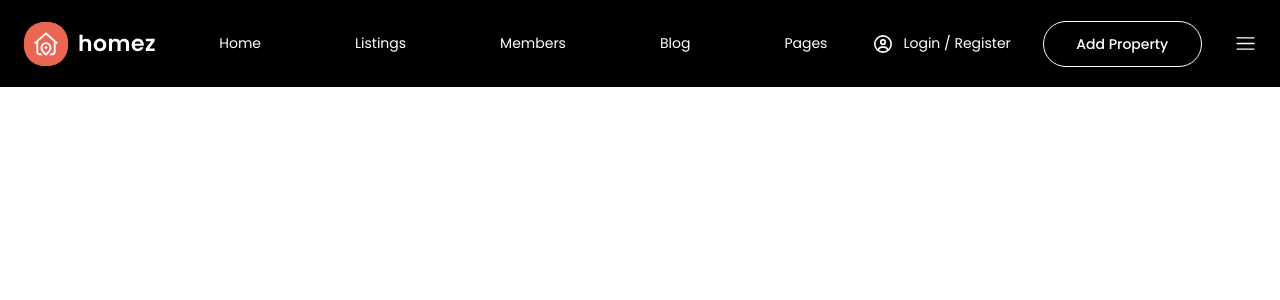
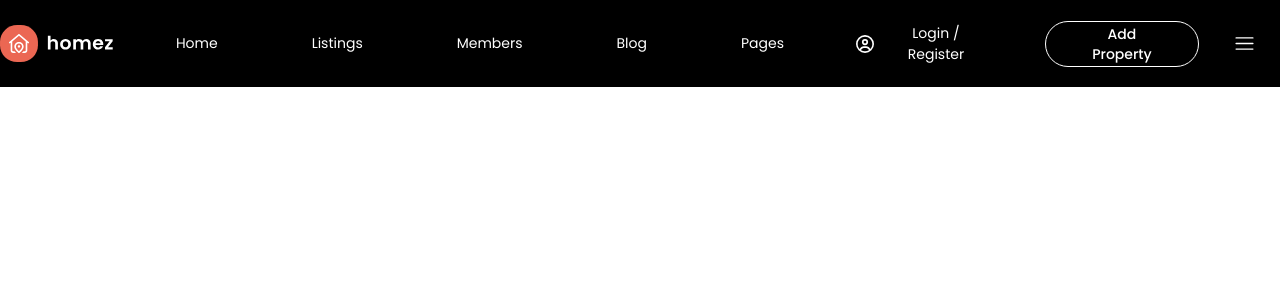
Before and after one commit to MarcAlva2003/homez-real-estate, a Next.js app: page / in a window 1280 px wide. Shown: the top 300 px of the page. Built offline with nearby package versions, Linux system fonts and the light colour scheme.

Commit message:
buttons-header correction

```diff
--- a/src/app/layout.style.css
+++ b/src/app/layout.style.css
@@ -24,7 +24,7 @@ header{
     justify-content: center;
     align-items: center;
     border-radius: 45px;
-    cursor: default;
+    cursor: pointer;
     @apply bg-common-black hover:bg-grey-100
 }
 
@@ -36,15 +36,30 @@ header{
    font-size: 18px;
 }
 
+.separation {
+    margin-right: 33px;
+}
+
+.button-underline{
+    height: 44px;
+    padding: 0 25px;
+    display: flex;
+    justify-content: center;
+    align-items: center;
+    border-radius: 45px;
+    cursor: pointer;
+    @apply hover:bg-grey-100 hover:underline
+}
+
 .icon2{
-    padding-right: 32px;
     padding-left: 11px;
 }
 
 .icon3{
-    padding-left: 33px;
     font-size: 21px;
+    margin-left: 10px;
 }
+
 
 .logo {
     vertical-align: center;
--- a/src/app/layout.tsx
+++ b/src/app/layout.tsx
@@ -9,6 +9,7 @@ import { RxHamburgerMenu } from "react-icons/rx";
 import { FaRegCircleUser } from "react-icons/fa6";
 import Image from "next/image";
 import mainLogo from "../../public/logos/mainLogo.svg"
+import Link from "next/link";
 
 
 
@@ -37,6 +38,7 @@ export default function RootLayout({
             <div className='flex items-center'>
                     <div className='flex items-center logo'>
                         <>
+                        <Link href={'/'}>
                         <Image
                           src={mainLogo}
                           alt="screenchot of logo"
@@ -44,7 +46,9 @@ export default function RootLayout({
                           height={44}
                           className="hidden md:block"
                         />
+                        </Link>
                         </>
+
                     </div>
               <div className='flex items-center'>
                 {options.map((option)=> {
@@ -57,14 +61,18 @@ export default function RootLayout({
               </div>
             </div>
             <div className='flex items-center'>
-              <div className="flex items-center">
+              <div className="separation">
+                <div className="flex items-center ">
+                  <button className="button-underline">
                     <div className="icon1">
                       <>
                         <FaRegCircleUser />
                       </>
                     </div>
                     <div className="icon2">
-                  <p>Login / Register</p>
+                      Login / Register
+                    </div>
+                  </button>
                 </div>
               </div>
               <div className='flex items-center'>
@@ -73,9 +81,11 @@ export default function RootLayout({
                 </>
               </div>
               <div className="icon3">
+                <button className="button-hover">
                   <>
                     <RxHamburgerMenu />
                   </>
+                </button>
               </div>
             </div>
           </div>
```
Lines whose indentation alone changed are shown as unchanged.
